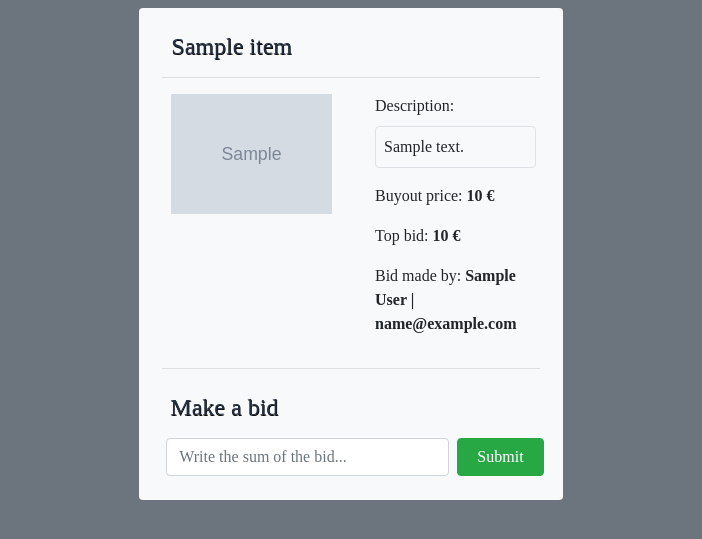
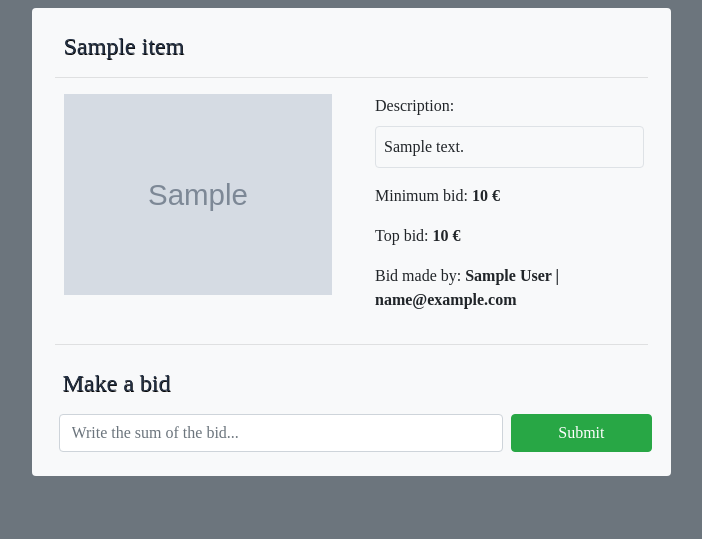
Before and after one commit to juhanikosk/auction-app, a Django app: page /auction/1/ in a window 1280 px wide. Shown: the part 64-603 px from the top of the page, without its empty margins (289-991 px from the left). Run offline with Django 3.2, Linux system fonts and the light colour scheme; a user stored in the database is signed in; tables that the repository leaves empty hold one stand-in row (values such as "Sample post"); grey boxes marked "Sample" are stand-in pictures; some libraries are stand-ins or nearby versions; some web fonts are replaced.

```diff
--- a/auction/templates/auction_site/auction_details.html
+++ b/auction/templates/auction_site/auction_details.html
@@ -3,7 +3,7 @@
 
 {% block main_content %}
     <div class="row my-2">
-        <div class="col-12 offset-sm-1 offset-lg-3 offset-xl-4 col-sm-10 col-lg-6 col-xl-4 px-0">
+        <div class="col-12 offset-sm-1 offset-lg-2 offset-xl-3 col-sm-10 col-lg-8 col-xl-6 px-0">
             <div class="row mx-1 bg-light rounded p-2 pt-3">
                 <h4 class="p-2 px-4 header-title text-primary">
                     {{ item.name }}
@@ -23,7 +23,7 @@
                             <strong>No description set for the item.</strong>
                         {% endif %}
                     </p>
-                    <p>Buyout price: <strong>{{ item.price }} €</strong></p>
+                    <p>Minimum bid: <strong>{{ item.price }} €</strong></p>
                     <p>Top bid: <strong>{% if top_bid %}{{ top_bid.price }} €{% else %}No bids made.{% endif %}</strong></p>
                     {% if top_bid %}
                         <p>Bid made by: <strong>{{ top_bid.user }}</strong></p>
--- a/auction/templates/auction_site/create_auction.html
+++ b/auction/templates/auction_site/create_auction.html
@@ -3,7 +3,7 @@
 
 {% block main_content %}
     <div class="row mx-1 mt-2">
-        <div class="col-12 offset-sm-1 offset-lg-3 offset-xl-4 col-sm-10 col-lg-6 col-xl-4 px-0">
+        <div class="col-12 offset-sm-1 offset-lg-2 offset-xl-3 col-sm-10 col-lg-8 col-xl-6 px-0">
             <div class="row px-0 bg-light rounded py-3 px-0">
                 <div class="col-12">
                     <h4 class="p-2 header-title text-primary">
--- a/auction/templates/user/edit_details.html
+++ b/auction/templates/user/edit_details.html
@@ -3,7 +3,7 @@
 
 {% block main_content %}
     <div class="row mx-1 mt-2">
-        <div class="col-12 offset-sm-1 offset-lg-3 offset-xl-4 col-sm-10 col-lg-6 col-xl-4 px-0">
+        <div class="col-12 offset-sm-1 offset-lg-2 offset-xl-3 col-sm-10 col-lg-8 col-xl-6 px-0">
             <div class="row px-0 bg-light rounded py-3">
                 <div class="col-12">
                     <h4 class="p-2 header-title text-primary">
--- a/auction/templates/user/show_details.html
+++ b/auction/templates/user/show_details.html
@@ -3,7 +3,7 @@
 
 {% block main_content %}
     <div class="row mx-1 mt-2">
-        <div class="col-12 offset-sm-1 offset-lg-3 offset-xl-4 col-sm-10 col-lg-6 col-xl-4 px-0">
+        <div class="col-12 offset-sm-1 offset-lg-2 offset-xl-3 col-sm-10 col-lg-8 col-xl-6 px-0">
             {% if messages %}
                 {% for message in messages %}
                     <div class="row">
--- a/auction/views/auctions.py
+++ b/auction/views/auctions.py
@@ -1,6 +1,6 @@
 from django.contrib import messages
 from django.contrib.auth.decorators import login_required
-from django.forms import model_to_dict
+from django.forms import model_to_dict, Textarea
 from django.http import HttpResponse, HttpResponseRedirect, JsonResponse
 from django.views.generic import View, DetailView
 from django.views.generic.edit import CreateView
@@ -22,6 +22,11 @@ class CreateAuctionView(CreateView):
     model = Item
     fields = ['name', 'description', 'price', 'image']
     template_name = "auction_site/create_auction.html"
+
+    def get_form(self):
+        form = super(CreateAuctionView, self).get_form()
+        form.fields['description'].widget = Textarea(attrs={'class': 'form-control', 'rows': 5})
+        return form
 
     def get_success_url(self):
         messages.success(self.request, "Auction created succesfully.")
@@ -48,7 +53,7 @@ class AuctionDetailView(DetailView):
                 messages.info(request, 'Invalid value for a bid.', 'danger')
                 return HttpResponseRedirect(reverse('auction-details', kwargs={'pk': self.get_object().pk}))
 
-            if top_bid is None or bid_amount > top_bid.price and bid_amount > self.get_object().price:
+            if top_bid is None and bid_amount > self.get_object().price or top_bid and bid_amount > top_bid.price:
                 new_bid = Bid(user=request.user, price=bid_amount, auction=self.get_object())
                 new_bid.save()
                 messages.success(request, 'Bid placed succesfully.')
@@ -63,23 +68,17 @@ class AuctionDetailView(DetailView):
 
 class AuctionAPI(View):
     def get(self, request, *args, **kwargs):
-        filter_args = {'name__icontains': request.GET.get('title', '')}
+        filter_args = {
+            'name__icontains': request.GET.get('title', ''),
+            'description__icontains': request.GET.get('desc', ''),
+        }
 
         if 'bid' in request.GET:
             try:
                 current_bid = int(request.GET.get('bid'))
+                filter_args['bids__price'] = current_bid
             except ValueError:
-                return HttpResponse('Invalid bid')
-
-            filter_args['bids__price'] = current_bid
-
-        if 'min_bid' in request.GET:
-            try:
-                current_bid = int(request.GET.get('min_bid'))
-            except ValueError:
-                return HttpResponse('Invalid bid')
-
-            filter_args['price'] = current_bid
+                pass
 
         response = Item.objects.filter(**filter_args)
         return JsonResponse({'auctions': [self.get_auction_dict(auct) for auct in response]})
```
Also changed, not shown: auction/templates/auction_site/browse_auctions.html (+8 -8 lines).
